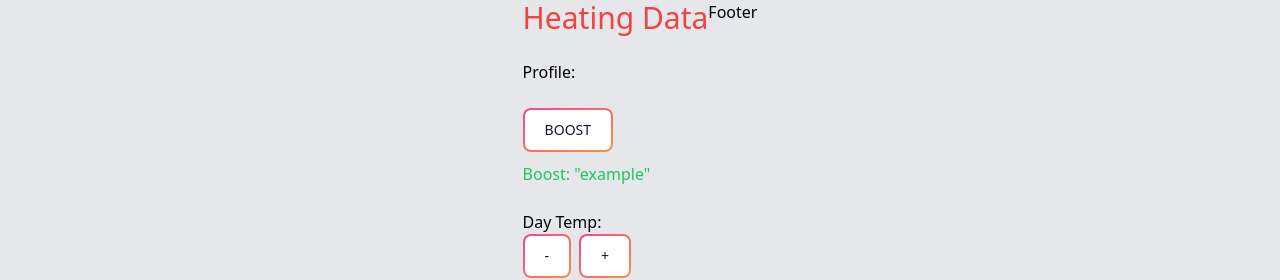
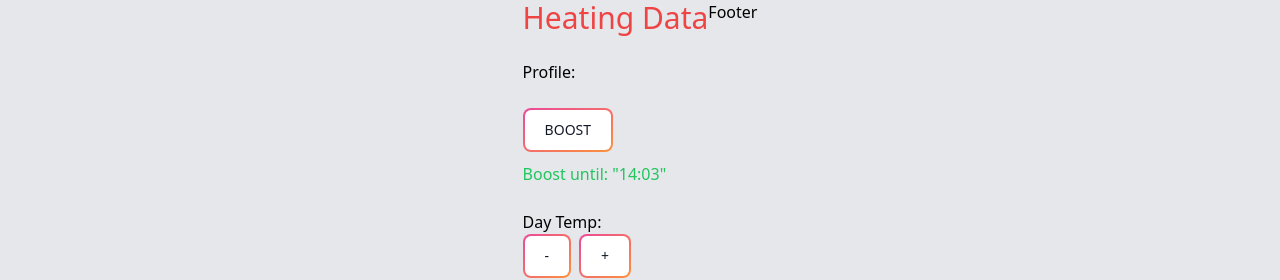
Before and after one commit to patrcoff/heating-system, a React (Create React App) app in the folder frontend/heating-frontend/: page / in a window 1280 px wide. Shown: the top 280 px of the page. Built offline with nearby package versions, Linux system fonts and the light colour scheme; no server answers.

Commit message:
a couple of polishing items in js

```diff
--- a/frontend/heating-frontend/src/components/heating-data.jsx
+++ b/frontend/heating-frontend/src/components/heating-data.jsx
@@ -7,7 +7,7 @@ import React, {useEffect, useState} from 'react'
 
 //need to rename this as this is now bigger than just the times (in fact we're yet to fully implement current times lol)
 const CurrentTimes = () => {
-    const [CurrentData, setData] = useState({current:{boost:"example"},profile:{times:[{id:1,current_time:'no time Toulouse'}]}});
+    const [CurrentData, setData] = useState({current:{boost:"2023-02-20T14:03:27.054272"},profile:{times:[{id:1,current_time:'no time Toulouse'}]}});
     //const [CurrentProfile, setProfile] = useState([])
     //const [CurrentBoost, setBoost] = useState([])
     const [Profiles, setProfiles] = useState([])
@@ -208,7 +208,7 @@ const CurrentTimes = () => {
             </button>
             <hr/>
             <hr/>
-            <p className={Date.parse(CurrentData.current.boost) < Date.now() ? "text-red-500" : "text-green-500"}>Boost: {JSON.stringify(CurrentData.current.boost)}</p>
+            <p className={Date.parse(CurrentData.current.boost) < Date.now() ? "hidden" : "text-green-500"}>Boost until: {JSON.stringify(CurrentData.current.boost.split("T")[1].split(".")[0].slice(0,5))}</p>
 
             <br></br>
 
```
